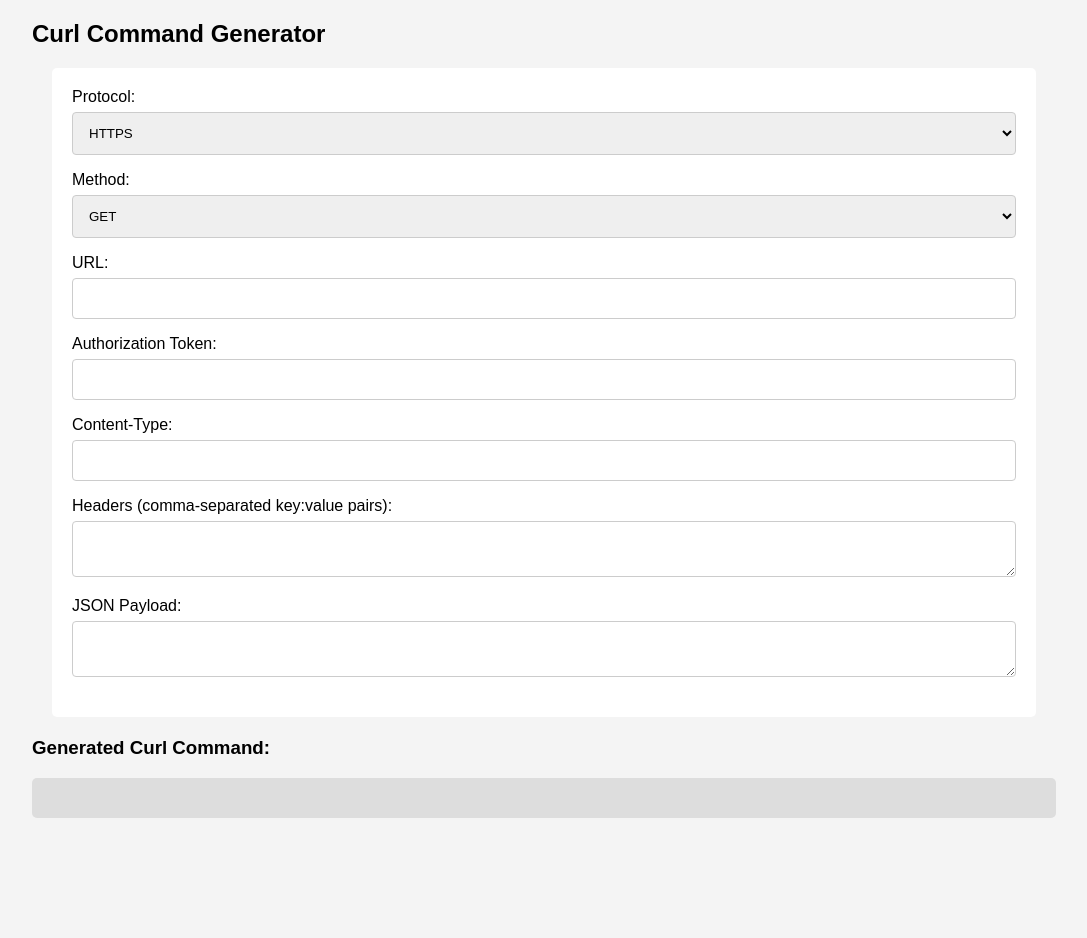
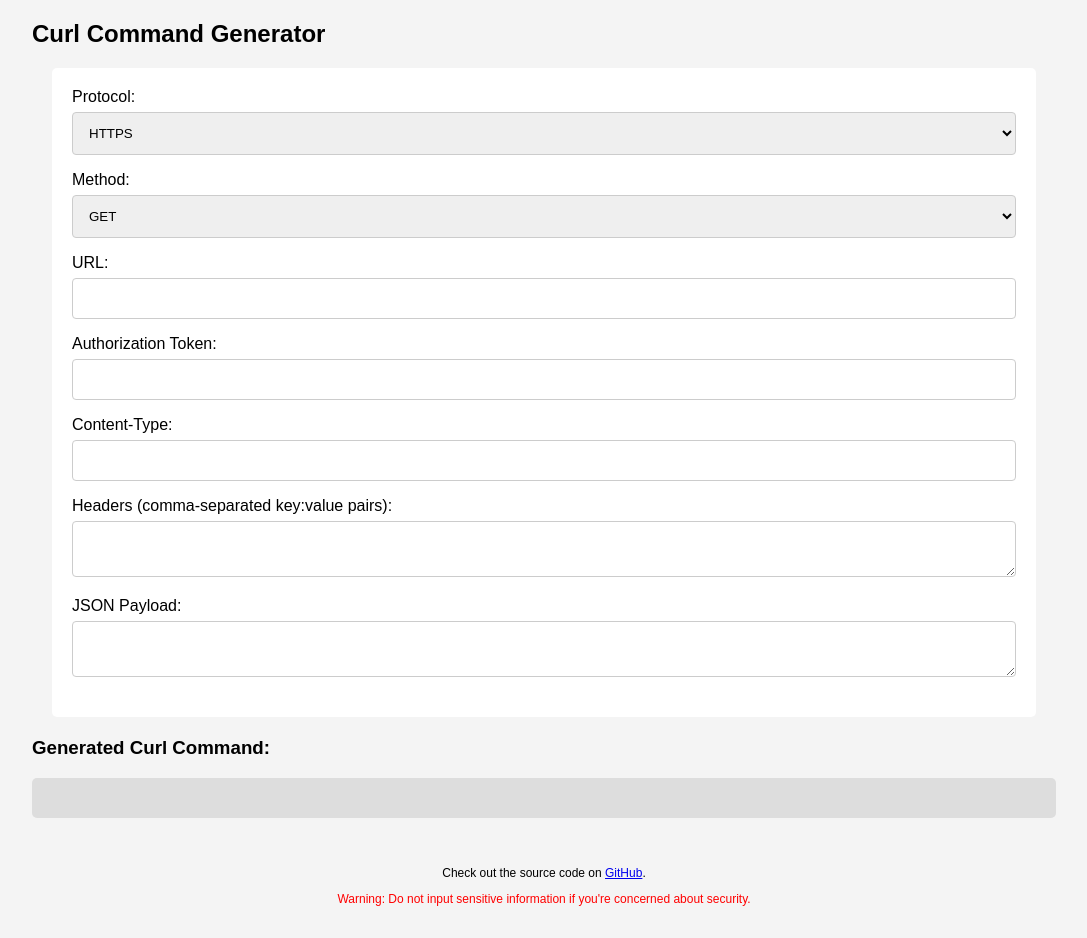
Before and after one commit to ronaldstoner/ron, a Jekyll site: the page curlgenerator/index.html, which Jekyll copies as it is, in a window 1280 px wide. Shown: the whole page, without its empty margins (96-1183 px from the left). Built offline with Jekyll 4.4.1, drawn with Linux system fonts in a browser that asks for light colours; before the commit the page ends 900 px from its top, so only the background shows below that.

Commit message:
Updating curlgenerator to include warning

```diff
--- a/curlgenerator/index.html
+++ b/curlgenerator/index.html
@@ -69,5 +69,9 @@
         <p id="curlCommand"></p>
     </div>
     <script src="script.js"></script>
+    <footer style="text-align: center; padding: 20px; font-size: 12px;">
+    <p>Check out the source code on <a href="https://github.com/ronaldstoner/curl-generator" target="_blank">GitHub</a>.</p>
+    <p style="color: red;">Warning: Do not input sensitive information if you're concerned about security.</p>
+</footer>
 </body>
 </html>
```
